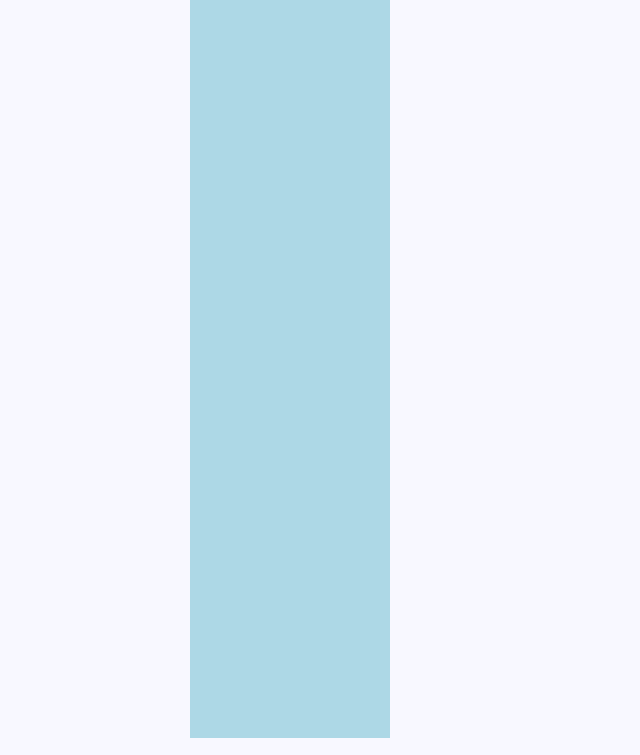
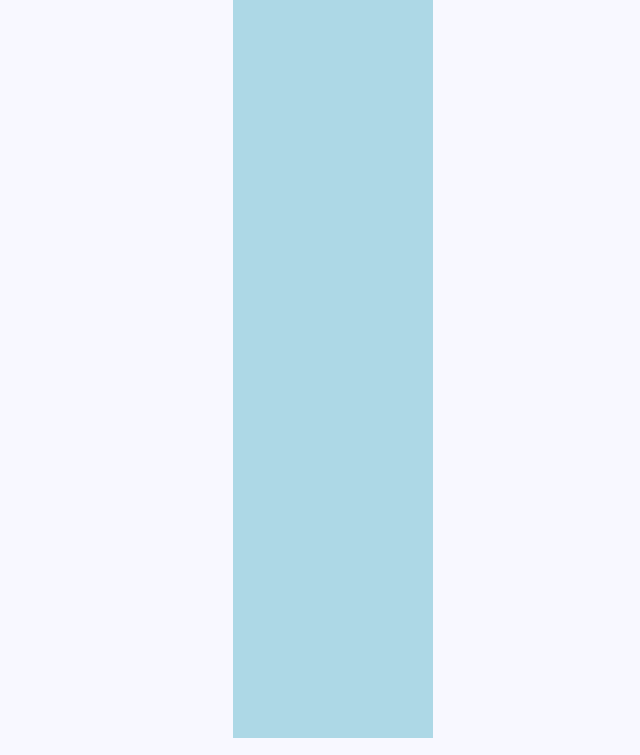
Before and after one commit to lxt-ing/lxt-ing, a plain HTML site: page index.html in a window 1280 px wide. Shown: the part 105-860 px from the top of the page, without its empty margins (0-640 px from the left). Drawn offline with Linux system fonts and the light colour scheme.

Commit message:
小改样式
修改样式

```diff
--- a/index.html
+++ b/index.html
@@ -8,8 +8,8 @@
 <link rel="stylesheet" href="resume2.css">
 </head>
 <body>
-
-<header>
+<div class="container">
+    <header>
 <h1>简历</h1>
 </header>
 <div class="main">
@@ -37,5 +37,6 @@
     作为文档工程师参与了SAN Doc编写</p>
     </div>
     </div>
+</div>
 </body>
 </html>
--- a/resume2.css
+++ b/resume2.css
@@ -13,13 +13,18 @@ h1{
     float:left;
     background-color:ghostwhite;
     margin:20px;
-    padding-right:95px;
-
 }
 body{
     background-color: ghostwhite;
-    width:900px;
-    margin:auto;
+    width:100%;
+    margin:0;
+}
+.container{
+    margin: 0 auto;
+    width: 814px;
+    min-width: 800px;
+    max-width: 1200px;
+    height: 800px;
 }
 .left{
     font-weight: bold;
```
